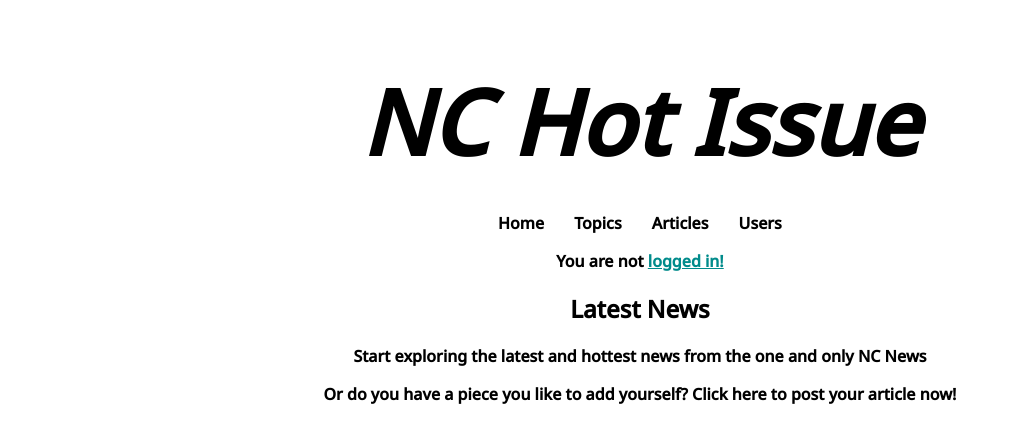
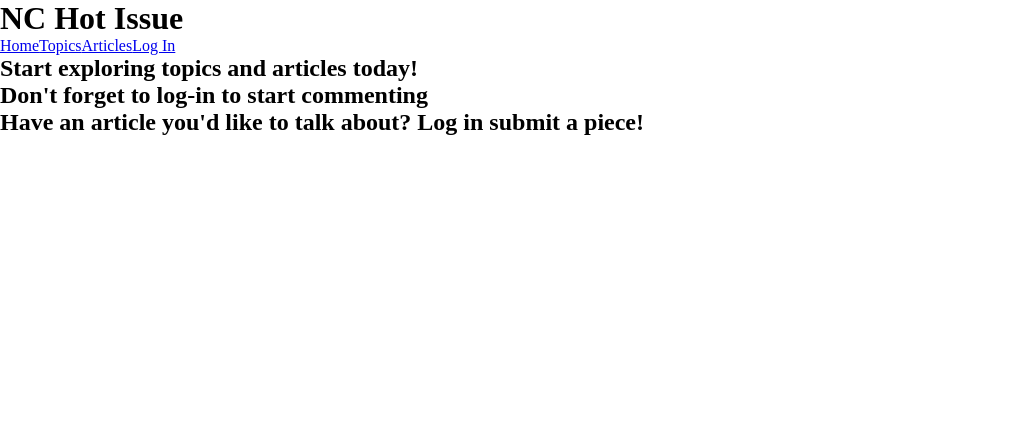
Before and after one commit to berri-puff/fe-nc-news, a React (Vite) app: page / in a window 1280 px wide. Shown: the top 442 px of the page, without its empty margins (0-1019 px from the left). Built offline with nearby package versions, Linux system fonts and the light colour scheme.

Commit message:
removes material-ui, css changes to homepage text

```diff
--- a/components/articles/single-article.jsx
+++ b/components/articles/single-article.jsx
@@ -95,7 +95,7 @@ if (serverErr) {
         <img src={singleArticle.article_img_url} />
         <p>Written by: {singleArticle.author}</p>
         <p>
-          Published on {date.split(' ',3).join(' ')}
+          Published on {date}
         </p>
         <p>{singleArticle.body}</p>
         <p>{singleArticle.comment_counts} comments</p>
--- a/components/comments/comment-card.jsx
+++ b/components/comments/comment-card.jsx
@@ -4,6 +4,7 @@ import { AiFillWechat } from "react-icons/ai";
 import { UserContext } from "../../context/user";
 import { deleteCommentByID } from "../../utils/api";
 import { BiSolidMessageSquareError } from "react-icons/bi";
+
 
 const SingleComment = ({ comment, setComments }) => {
   const date = convertToDates(comment.created_at);
@@ -41,7 +42,7 @@ const SingleComment = ({ comment, setComments }) => {
      <p>{date}</p>
       <p>Votes: {comment.votes}</p>
 
-      <button aria-label="I like this">👍</button>
+      <button variant='contained' aria-label="I like this">👍</button>
       <button aria-label="I don't like this">👎</button>
       {user.username === comment.author ? <button onClick={() => {deleteComment(comment.comment_id)}} disabled={disableDeleteButton}>Delete Comment</button> : null}
       {deleteError ? <p><BiSolidMessageSquareError/>{deleteError}</p> : null}
--- a/components/nav-bar.jsx
+++ b/components/nav-bar.jsx
@@ -9,8 +9,8 @@ const Navigation = () =>{
         <Link to='/' className="nav-buttons">Home</Link>
         <Link to='/topics' className="nav-buttons">Topics</Link>
         <Link to='/articles'className="nav-buttons">Articles</Link>
-        <Link to='/users'className="nav-buttons">Users</Link>
-        {user.length === 0 ? <p>You are not <Link to='/users'className="login-link">logged in!</Link></p>:<p>You are logged in as <span className="logged-in">{user.username}</span></p> }
+        <Link to='/users'className="nav-buttons">Log In</Link>
+        {user.length === 0 ? null:<p>You are logged in as <span className="logged-in">{user.username}</span></p> }
         </nav>
 
     )
--- a/components/topics/topics-page.jsx
+++ b/components/topics/topics-page.jsx
@@ -20,7 +20,7 @@ if(isLoading){
 else {
      return (
         <section>
-    <h2>Topics Avilable</h2>
+    <h2>Topics: </h2>
     <ul>
         {topics.map((topic) =>{
             return <TopicsCard topic = {topic} key={topic.slug}/>
--- a/components/welcome-page.jsx
+++ b/components/welcome-page.jsx
@@ -3,12 +3,10 @@ const Welcome = () =>{
 
     return (
         <body>
-        <h2>Latest News</h2>
-        <p>Start exploring the latest and hottest news from the one and only NC News</p>
-        <p>Or do you have a piece you like to add yourself? Click here to post your article now!</p>
-
+           <h2>Start exploring topics and articles today!</h2>
+        <h2>Don't forget to log-in to start commenting</h2>
+           <h2>Have an article you'd like to talk about? Log in submit a piece!</h2>
         </body>
-
     )
 }
 export default Welcome
--- a/package.json
+++ b/package.json
@@ -10,9 +10,6 @@
     "preview": "vite preview"
   },
   "dependencies": {
-    "@emotion/react": "^11.11.3",
-    "@emotion/styled": "^11.11.0",
-    "@mui/material": "^5.15.6",
     "axios": "^1.6.2",
     "react": "^18.2.0",
     "react-dom": "^18.2.0",
--- a/src/App.css
+++ b/src/App.css
@@ -1,85 +1,5 @@
-
-
-  @import url('https://fonts.googleapis.com/css2?family=Noto+Sans:wght@500&display=swap');
-
-.nav-buttons {
-    padding-left: 10px;
-    padding-right: 10px;
-    margin-left: 5px;
-    margin-right: 5px;
-    text-decoration: none;
-    display: inline-block;
-    color: black
+* {
+    margin: 0;
+    padding: 0;
+    box-sizing: border-box;
 }
-
-.nav-buttons:hover {
-    border: 4px dotted darkcyan;
-}
-
-*{
-    text-align: center;
-    font-family: 'Noto Sans', sans-serif;
-    font-weight: bold;
-
-}
-
-.articleImg {
-    width: 350px;
-    height: 350px;
-}
-
-
-h1 {
-    font-size: 90px;
-    margin-bottom: 30px;
-    font-style: italic;
-}
-.user-card {
-      border: 4px darkcyan dotted;
-    border-radius: 40px;
-    padding: 5px;
-    margin-top: 20px;
-    margin-bottom: 20px;
-}
-.user-card img {
-    object-fit: contain;
-    border-radius: 10%;
-    width: 300px;
-    height: 300px;
-}
-
-
-.login-link {
-    text-decoration: underline;
-    color: darkcyan
-}
-
-.login-link:hover {
-    border: 4px dotted black;
-    font-weight: bolder;
-    font-size: larger;
-    padding: 5px;
-}
-
-.logged-in {
-    color: darkcyan;}
-
-.error {
-    font-size: larger;
-    display: inline-block;
-    padding: 14px;
-    border-radius: 40px;
-    color: slateblue;
-}
-
-
-
-.user-card {
-display: inline-block;
-margin-left: 20px;
-margin-right: 20px;
-}
-
-ul {
-padding-left: 0px;
-}
--- a/src/App.jsx
+++ b/src/App.jsx
@@ -13,9 +13,11 @@ import { UserProvider } from "../context/user";
 import Topics from "../components/topics/topics-page";
 import Error from "../components/error";
 
+
 function App() {
   return (
     <main>
+
       <UserProvider>
         <LoadingProvider>
           <Header />
```
Also changed, not shown: 1 other file (tests, documents, lock files or other folders).
